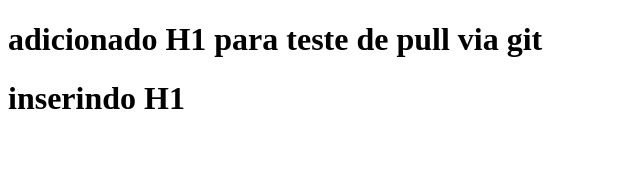
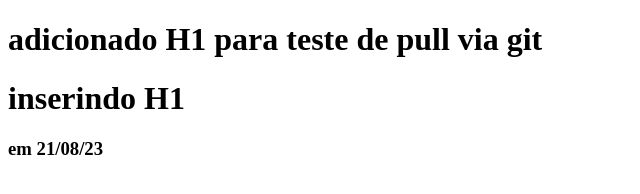
Before and after one commit to jmafsistemas/curso_git_1, a plain HTML site: page a.html in a window 1280 px wide. Shown: the whole page, without its empty margins (0-640 px from the left). Drawn offline with Linux system fonts and the light colour scheme.

Commit message:
all file 21.08.23

```diff
--- a/a.html
+++ b/a.html
@@ -9,6 +9,7 @@
     <h1> adicionado H1 para teste de pull via git</h1>
     <div class="teste">
         <h1>inserindo H1</h1>
+        <h3>em 21/08/23</h3>
     </div>
 </body>
 </html>
```
Also changed, not shown: y.txt (added), 1 other file.
